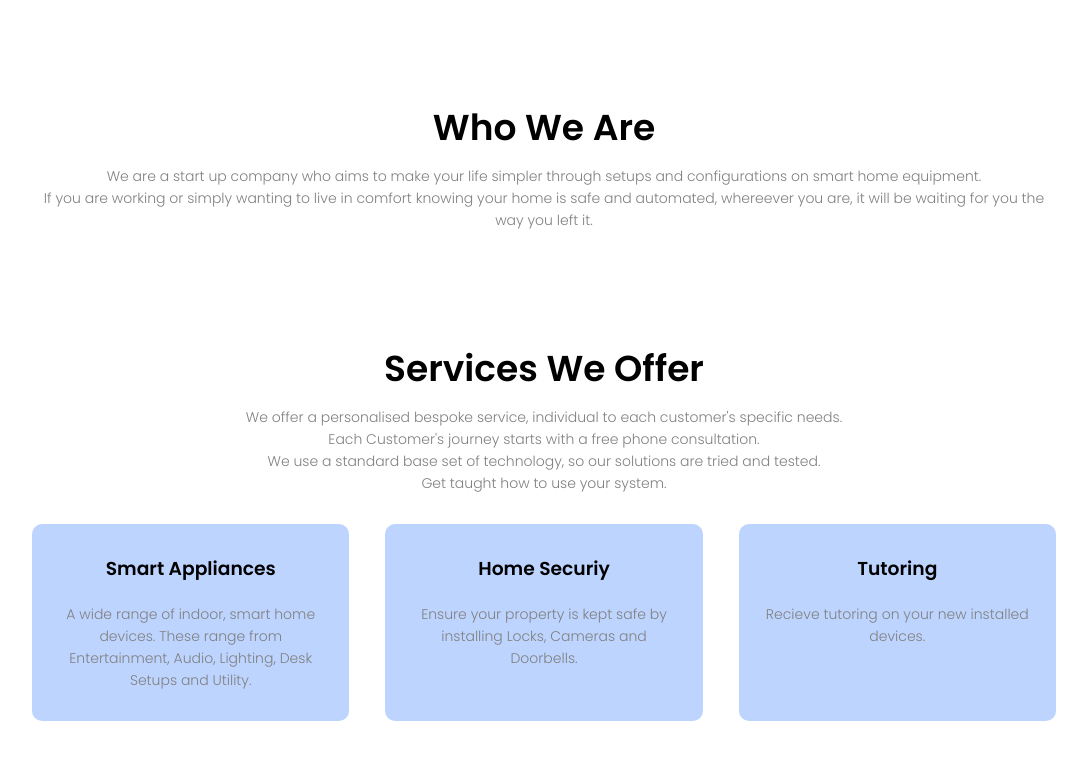
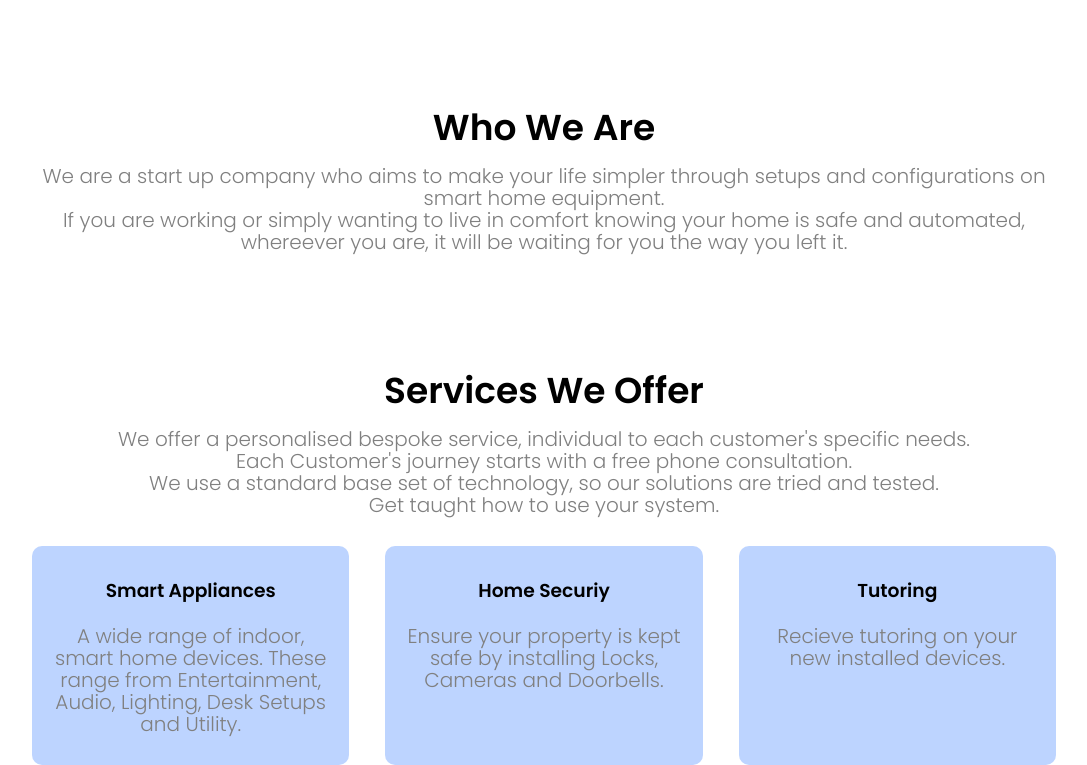
Before and after one commit to RyboNashy02/Insta-Tek.io, a Jekyll site: the page built from index.html, in a window 1280 px wide. Shown: the part 900-1665 px from the top of the page, without its empty margins (96-1183 px from the left). Built offline with Jekyll 4.4.1, drawn with Linux system fonts in a browser that asks for light colours; before the commit the page ends 1621 px from its top, so only the background shows below that.

Commit message:
Update main.css

```diff
--- a/css/main.css
+++ b/css/main.css
@@ -175,7 +175,7 @@ h1{
 }
 p{
     color: Grey;
-    font-size: 14px;
+    font-size: 20px;
     font-weight: 300;
     line-height: 22px;
     padding: 10px;
@@ -193,6 +193,9 @@ p{
     box-sizing: border-box;
     transition: 0.5s;
 }
+.services-col p{
+    font-size: 20px;
+}
 h3{
     text-align: center;
     font-weight: 600;
```
